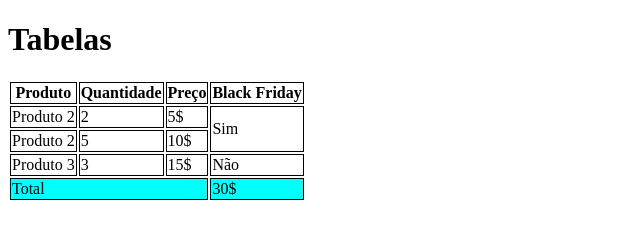
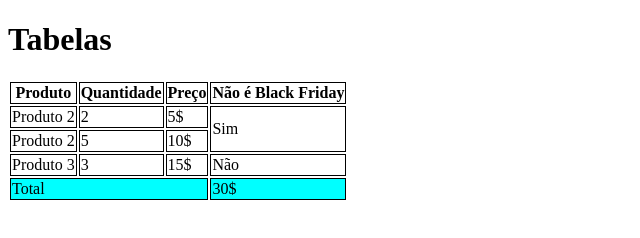
Before and after one commit to RafaellaPirani/aula-tabelas, a plain HTML site: page index.html in a window 1280 px wide. Shown: the whole page, without its empty margins (0-640 px from the left). Drawn offline with Linux system fonts and the light colour scheme.

Commit message:
Mudando o que era black friday para o que não é Black Friday agora

```diff
--- a/index.html
+++ b/index.html
@@ -24,7 +24,7 @@
                 <th>Produto</th>
                 <th>Quantidade</th>
                 <th>Preço</th>
-                <th>Black Friday</th>
+                <th>Não é Black Friday</th>
             </tr>
         </thead>
 
```
